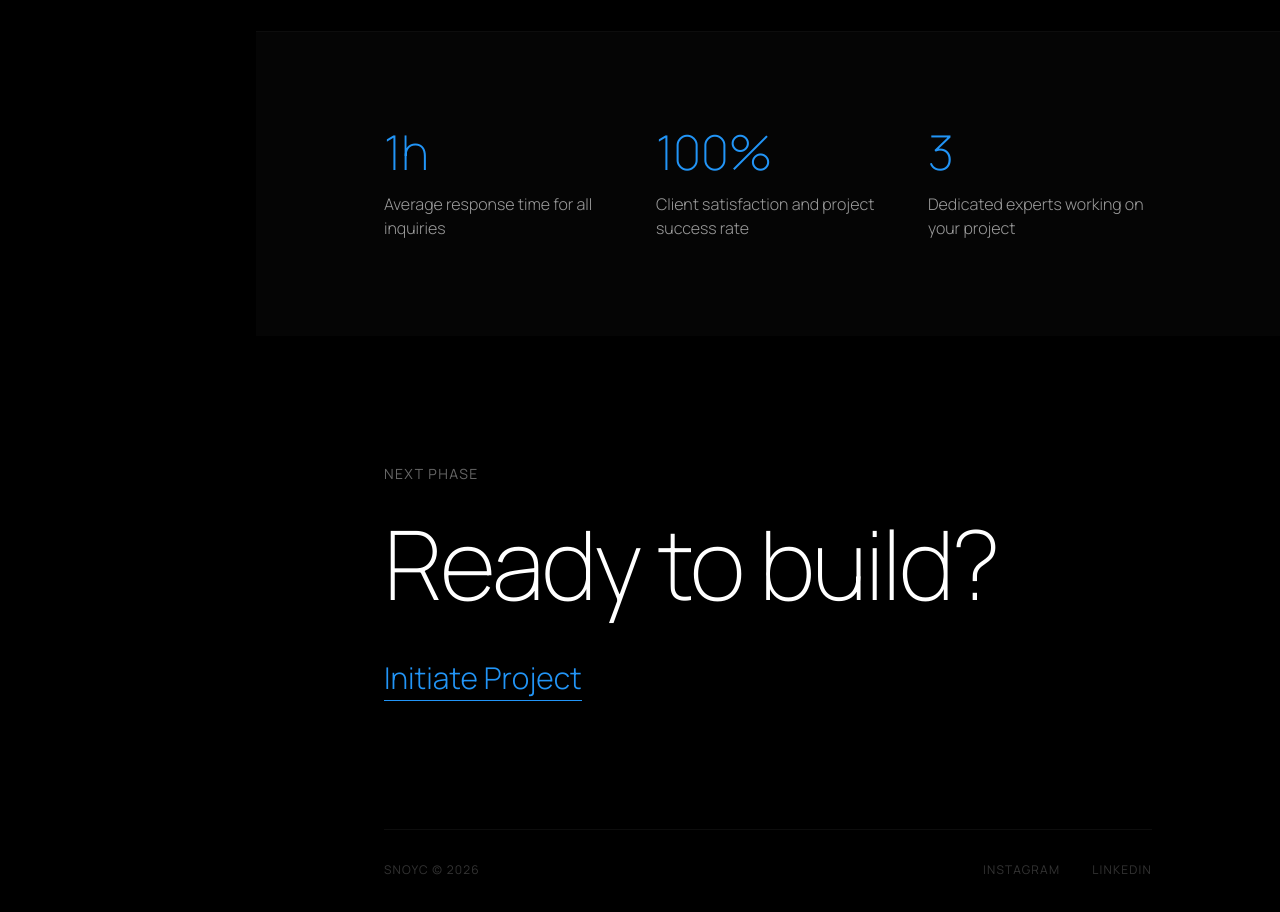
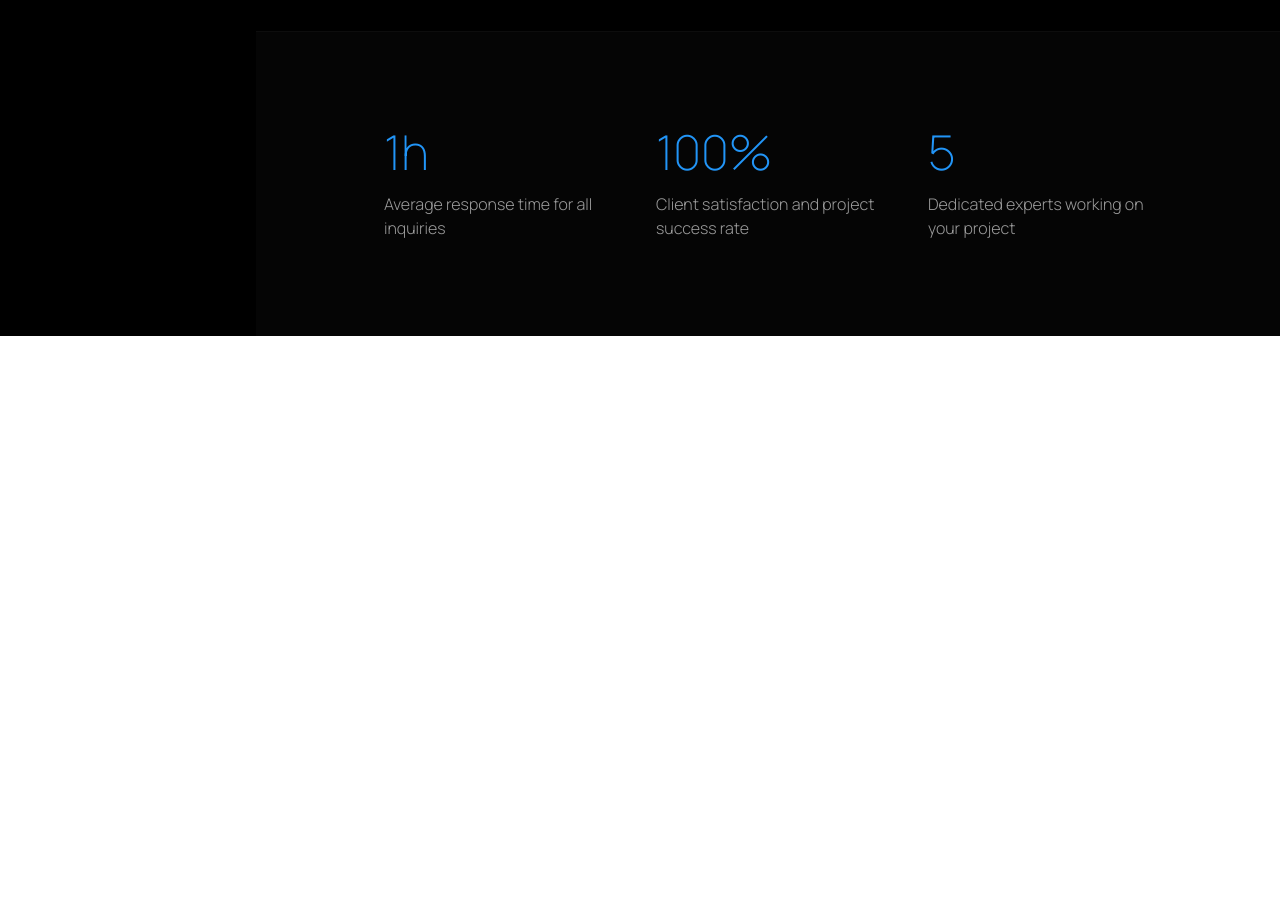
Before and after one commit to SnoYC-tech/Portfolio, a React (Vite) app: page /contact in a window 1280 px wide. Shown: the part 1480-2392 px from the top of the page. After the commit the page ends 1816 px from the top, so only its background shows below. Built offline with nearby package versions, Linux system fonts and the light colour scheme; no server answers.

Commit message:
feat: Update footer links to use React Router and modify contact section number

```diff
--- a/src/components/Contact.jsx
+++ b/src/components/Contact.jsx
@@ -285,7 +285,7 @@ const Contact = () => {
             </p>
           </div>
           <div className="text-center md:text-left">
-            <div className="text-4xl md:text-5xl font-thin text-[#2295f7] mb-3 md:mb-4">3</div>
+            <div className="text-4xl md:text-5xl font-thin text-[#2295f7] mb-3 md:mb-4">5</div>
             <p className="text-sm md:text-base text-white/60 font-light">
               Dedicated experts working on your project
             </p>
--- a/src/components/Footer.jsx
+++ b/src/components/Footer.jsx
@@ -1,4 +1,5 @@
 import React from 'react';
+import { Link } from 'react-router-dom';
 
 const Footer = () => {
   return (
@@ -8,12 +9,12 @@ const Footer = () => {
         <h2 className="text-5xl md:text-8xl font-thin tracking-tight text-white mb-12">
           Ready to build?
         </h2>
-        <a
+        <Link
           className="inline-block text-2xl md:text-3xl text-[#2295f7] border-b border-[#2295f7] pb-1 hover:text-white hover:border-white transition-colors duration-500 font-light"
-          href="/contact"
+          to="/contact"
         >
           Initiate Project
-        </a>
+        </Link>
       </div>
 
       <div className="max-w-7xl mx-auto mt-32 pt-8 border-t border-white/5 flex flex-col md:flex-row justify-between text-white/20 text-xs tracking-widest uppercase">
--- a/src/pages/ContactPage.jsx
+++ b/src/pages/ContactPage.jsx
@@ -1,12 +1,10 @@
 import React from 'react';
 import Contact from '../components/Contact';
-import Footer from '../components/Footer';
 
 const ContactPage = () => {
   return (
     <>
       <Contact />
-      <Footer />
     </>
   );
 };
```
